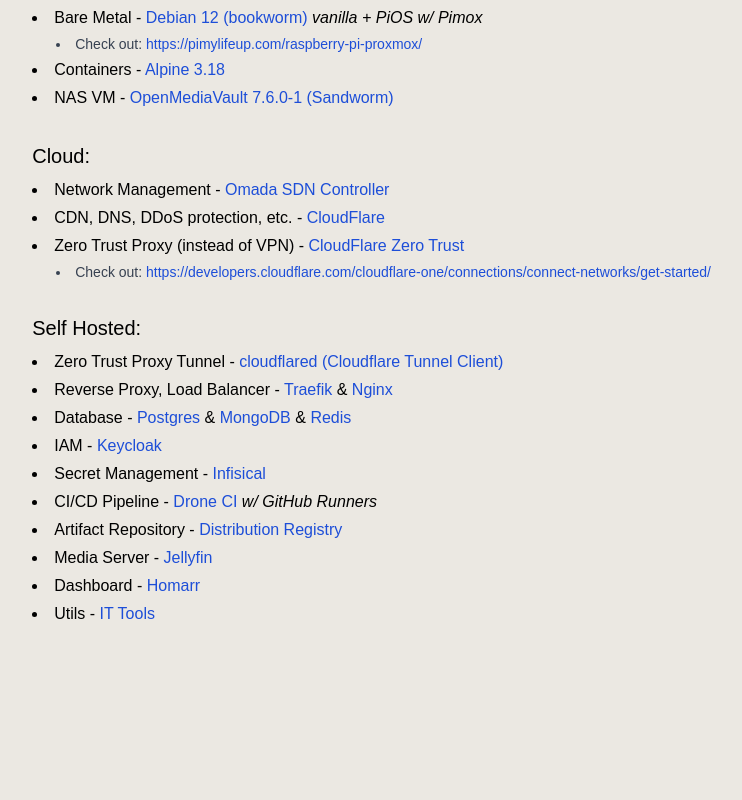
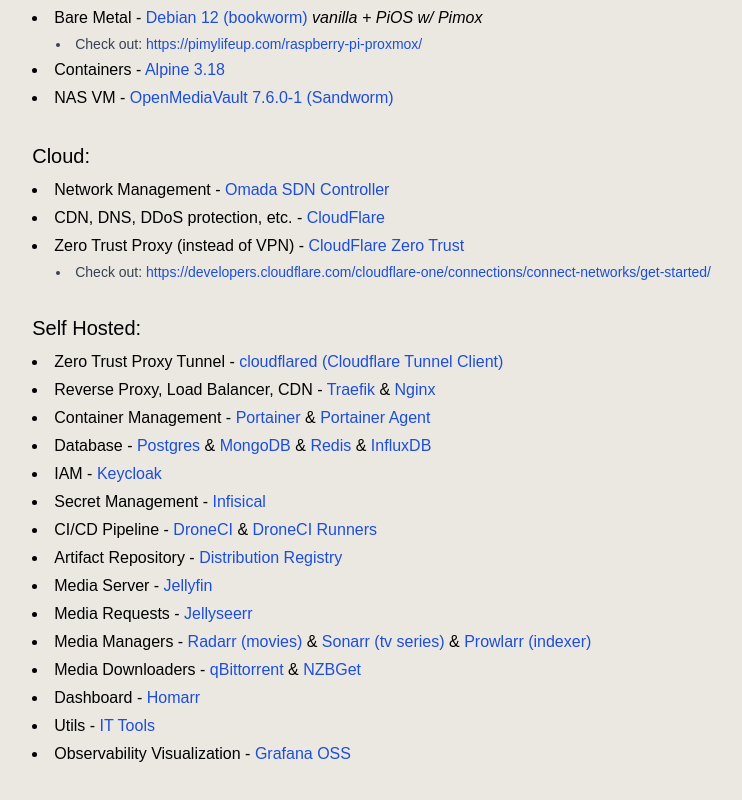
Before and after one commit to LimbicNode42/personal-dev-site, a React (Create React App) app: page /home-lab in a window 1280 px wide. Shown: the part 1384-2184 px from the top of the page, without its empty margins (187-929 px from the left). Before the commit the page ends 2066 px from the top, so only its background shows below. Built offline with nearby package versions, Linux system fonts and the light colour scheme.

Commit message:
updated software list

```diff
--- a/src/components/HomeLab.js
+++ b/src/components/HomeLab.js
@@ -94,7 +94,7 @@
         </ul>
       </div>
 
-      {/* Workstationo Section */}
+      {/* Workstation Section */}
       <div>
         <h4 className="text-xl font-medium mb-2">Workstation:</h4>
         <ul className="list-disc list-inside space-y-1">
@@ -227,15 +227,21 @@
             <a href="https://github.com/cloudflare/cloudflared" target="_blank" rel="noreferrer">cloudflared (Cloudflare Tunnel Client)</a>
           </li>
           <li>
-            Reverse Proxy, Load Balancer - {" "}
+            Reverse Proxy, Load Balancer, CDN - {" "}
             <a href="https://github.com/traefik/traefik" target="_blank" rel="noreferrer">Traefik</a> {" & "}
             <a href="https://github.com/nginx/nginx" target="_blank" rel="noreferrer">Nginx</a>
+          </li>
+          <li>
+            Container Management - {" "}
+            <a href="https://github.com/portainer/portainer" target="_blank" rel="noreferrer">Portainer</a> {" & "}
+            <a href="https://github.com/portainer/agent" target="_blank" rel="noreferrer">Portainer Agent</a>
           </li>
           <li>
             Database - {" "}
             <a href="https://github.com/postgres/postgres" target="_blank" rel="noreferrer">Postgres</a> {" & "}
             <a href="https://github.com/mongodb/mongo" target="_blank" rel="noreferrer">MongoDB</a> {" & "}
-            <a href="https://github.com/redis-stack/redis-stack?tab=readme-ov-file" target="_blank" rel="noreferrer">Redis</a>
+            <a href="https://github.com/redis-stack/redis-stack" target="_blank" rel="noreferrer">Redis</a> {" & "}
+            <a href="https://github.com/influxdata/influxdb" target="_blank" rel="noreferrer">InfluxDB</a>
           </li>
           <li>
             IAM - {" "}
@@ -247,8 +253,8 @@
           </li>
           <li>
             CI/CD Pipeline - {" "}
-            <a href="https://github.com/nazmulb/drone.io" target="_blank" rel="noreferrer">Drone CI</a> {" "}
-            <i>w/ GitHub Runners</i>
+            <a href="https://github.com/nazmulb/drone.io" target="_blank" rel="noreferrer">DroneCI</a> {" & "}
+            <a href="https://github.com/drone-runners/drone-runner-docker" target="_blank" rel="noreferrer">DroneCI Runners</a>
           </li>
           <li>
             Artifact Repository - {" "}
@@ -259,12 +265,31 @@
             <a href="https://github.com/jellyfin/jellyfin" target="_blank" rel="noreferrer">Jellyfin</a>
           </li>
           <li>
+            Media Requests - {" "}
+            <a href="https://github.com/fallenbagel/jellyseerr" target="_blank" rel="noreferrer">Jellyseerr</a>
+          </li>
+          <li>
+            Media Managers - {" "}
+            <a href="https://github.com/Radarr/Radarr" target="_blank" rel="noreferrer">Radarr (movies)</a> {" & "}
+            <a href="https://github.com/Sonarr/Sonarr" target="_blank" rel="noreferrer">Sonarr (tv series)</a> {" & "}
+            <a href="https://github.com/Prowlarr/Prowlarr" target="_blank" rel="noreferrer">Prowlarr (indexer)</a>
+          </li>
+          <li>
+            Media Downloaders - {" "}
+            <a href="https://github.com/qbittorrent/qBittorrent" target="_blank" rel="noreferrer">qBittorrent</a> {" & "}
+            <a href="https://github.com/nzbgetcom/nzbget" target="_blank" rel="noreferrer">NZBGet</a>
+          </li>
+          <li>
             Dashboard - {" "}
             <a href="https://github.com/ajnart/homarr" target="_blank" rel="noreferrer">Homarr</a>
           </li>
           <li>
             Utils - {" "}
             <a href="https://github.com/CorentinTh/it-tools" target="_blank" rel="noreferrer">IT Tools</a>
+          </li>
+          <li>
+            Observability Visualization - {" "}
+            <a href="https://github.com/grafana/grafana" target="_blank" rel="noreferrer">Grafana OSS</a>
           </li>
         </ul>
       </div>
```
